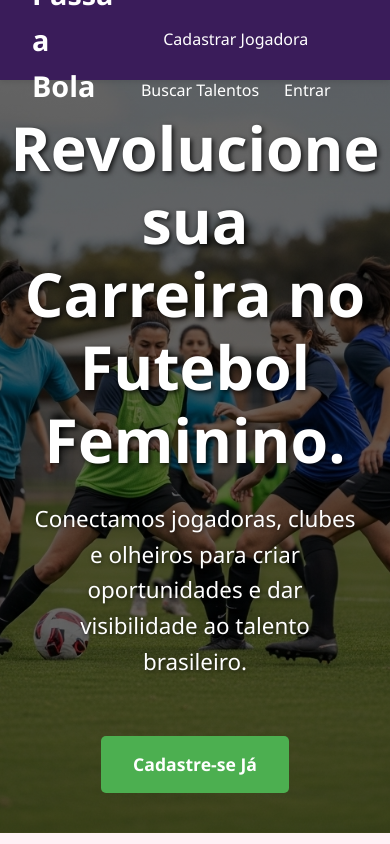
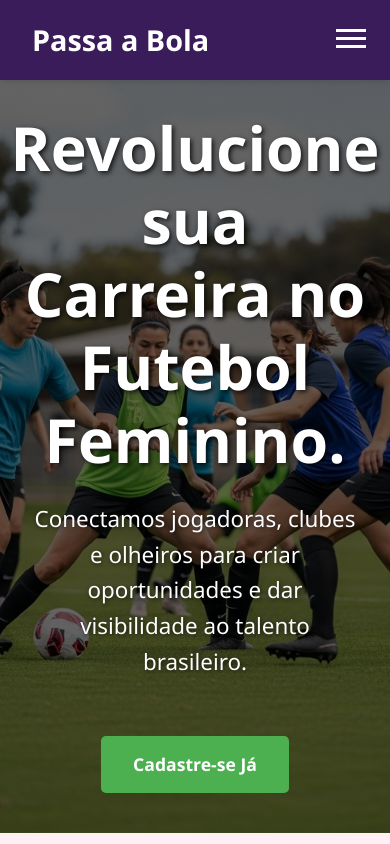
Before and after one commit to vitorrampazzi/Passa-a-bola, a Next.js app in the folder passa-a-bola/: page / in a window 390 px wide. Shown: the top 844 px of the page. Built offline with nearby package versions, Linux system fonts and the light colour scheme.

Commit message:
filtragem feita e responsividade ajustada

```diff
--- /dev/null
+++ b/passa-a-bola/app/components/Header.jsx
@@ -0,0 +1,52 @@
+"use client";
+
+import { useState } from "react";
+import Link from "next/link";
+
+export default function Header() {
+  const [isMenuOpen, setIsMenuOpen] = useState(false);
+
+  const handleLinkClick = () => {
+    setIsMenuOpen(false);
+  };
+
+  return (
+    <header>
+      <Link href="/" className="logo" onClick={handleLinkClick}>
+        Passa a Bola
+      </Link>
+      <nav className={isMenuOpen ? "menu-open" : ""}>
+        <ul>
+          <li>
+            <Link href="/#home" onClick={handleLinkClick}>Home</Link>
+          </li>
+          <li>
+            <Link href="/#features" onClick={handleLinkClick}>Recursos</Link>
+          </li>
+          <li>
+            <Link href="/#available-players" onClick={handleLinkClick}>Jogadoras</Link>
+          </li>
+          <li>
+            <Link href="/cadastrar-jogadora" onClick={handleLinkClick}>Cadastrar Jogadora</Link>
+          </li>
+          <li>
+            <Link href="/buscar-talentos" onClick={handleLinkClick}>Buscar Talentos</Link>
+          </li>
+          <li>
+            <Link href="/login" onClick={handleLinkClick}>Entrar</Link>
+          </li>
+        </ul>
+      </nav>
+
+      <button
+        className={`menu-toggle ${isMenuOpen ? "menu-open" : ""}`}
+        onClick={() => setIsMenuOpen(!isMenuOpen)}
+        aria-label="Toggle menu"
+      >
+        <span></span>
+        <span></span>
+        <span></span>
+      </button>
+    </header>
+  );
+}
--- a/passa-a-bola/app/globals.css
+++ b/passa-a-bola/app/globals.css
@@ -76,7 +76,7 @@ nav ul {
     display: flex;
     gap: 25px;
     flex-wrap: wrap;
-    justify-content: center;
+    justify-content: flex-end;
 }
 
 nav ul li a {
@@ -971,3 +971,74 @@ input[type="file"]:focus {
         font-size: 1.2rem;
     }
 }
+
+
+.menu-toggle {
+  display: none;
+  position: absolute;
+  top: 1.5rem;
+  right: 1.5rem;
+  width: 30px;
+  height: 25px;
+  background: transparent;
+  border: none;
+  cursor: pointer;
+  z-index: 1002;
+}
+
+.menu-toggle span {
+  display: block;
+  width: 100%;
+  height: 3px;
+  background-color: #ffffff;
+  margin: 5px 0;
+  transition: all 0.3s ease;
+  position: relative;
+}
+
+@media (max-width: 900px) {
+
+  .menu-toggle {
+    display: block;
+  }
+
+  nav ul {
+    display: none;
+  }
+
+  nav.menu-open {
+    position: fixed;
+    top: 0;
+    left: 0;
+    width: 100%;
+    height: 100%;
+    background-color: var(--header-footer-bg);
+    display: flex;
+    align-items: center;
+    justify-content: center;
+    z-index: 1001;
+  }
+
+  nav.menu-open ul {
+    display: flex;
+    flex-direction: column;
+    gap: 2rem;
+    text-align: center;
+  }
+
+  nav.menu-open ul li a {
+    font-size: 1.5rem;
+  }
+
+  .menu-toggle.menu-open span:nth-child(1) {
+    transform: rotate(45deg) translate(5px, 5px);
+  }
+
+  .menu-toggle.menu-open span:nth-child(2) {
+    opacity: 0;
+  }
+
+  .menu-toggle.menu-open span:nth-child(3) {
+    transform: rotate(-45deg) translate(7px, -7px);
+  }
+}
--- a/passa-a-bola/app/layout.js
+++ /dev/null
@@ -1,50 +0,0 @@
-import Link from "next/link";
-import "./globals.css";
-
-export const metadata = {
-  title: "Passa a Bola - Conectando Talentos",
-  description: "Revolucione sua Carreira no Futebol Feminino.",
-};
-
-export default function RootLayout({ children }) {
-  return (
-    <html lang="pt-BR">
-      <head>
-        {/* ADICIONE ESTA LINHA:
-          Link para o Font Awesome, que você usou na página 'jogadora.html'.
-          Isso fará os ícones de rede social funcionarem.
-        */}
-        <link
-          rel="stylesheet"
-          href="https://cdnjs.cloudflare.com/ajax/libs/font-awesome/5.15.4/css/all.min.css"
-        />
-      </head>
-      <body>
-        <header>
-          <Link href="/" className="logo">
-            Passa a Bola
-          </Link>
-          <nav>
-            <ul>
-              <li><Link href="/#home">Home</Link></li>
-              <li><Link href="/#features">Recursos</Link></li>
-              <li><Link href="/#available-players">Jogadoras</Link></li>
-              <li><Link href="/cadastrar-jogadora">Cadastrar Jogadora</Link></li>
-              <li><Link href="/buscar-talentos">Buscar Talentos</Link></li>
-              <li><Link href="/login">Entrar</Link></li>
-            </ul>
-          </nav>
-        </header>
-
-        {children}
-
-        <footer>
-          <p>
-            &copy; 2025 Passa a Bola. Todos os direitos reservados. Projeto
-            desenvolvido por Daniel Brito, Gustavo Palomares, Vitor Rampazzi.
-          </p>
-        </footer>
-      </body>
-    </html>
-  );
-}
--- /dev/null
+++ b/passa-a-bola/app/layout.jsx
@@ -0,0 +1,34 @@
+import Link from "next/link";
+import "./globals.css";
+import Header from "./components/Header.jsx";
+
+export const metadata = {
+  title: "Passa a Bola - Conectando Talentos",
+  description: "Revolucione sua Carreira no Futebol Feminino.",
+};
+
+export default function RootLayout({ children }) {
+  return (
+    <html lang="pt-BR">
+      <head>
+        <link
+          rel="stylesheet"
+          href="https://cdnjs.cloudflare.com/ajax/libs/font-awesome/5.15.4/css/all.min.css"
+        />
+      </head>
+      <body>
+
+        <Header />
+
+        {children}
+
+        <footer>
+          <p>
+            &copy; 2025 Passa a Bola. Todos os direitos reservados. Projeto
+            desenvolvido por Daniel Brito, Gustavo Palomares, Vitor Rampazzi.
+          </p>
+        </footer>
+      </body>
+    </html>
+  );
+}
```
Also changed, not shown: passa-a-bola/app/buscar-talentos/page.jsx (renamed from passa-a-bola/app/buscar-talentos/page.js), passa-a-bola/app/cadastrar-jogadora/page.jsx (renamed from passa-a-bola/app/cadastrar-jogadora/page.js), passa-a-bola/app/components/PlayerList.jsx (renamed from passa-a-bola/app/components/PlayerList.js), passa-a-bola/app/jogadora/[id]/page.jsx (renamed from passa-a-bola/app/jogadora/[id]/page.js), passa-a-bola/app/login/page.jsx (renamed from passa-a-bola/app/login/page.js), passa-a-bola/app/page.jsx (renamed from passa-a-bola/app/page.js).
